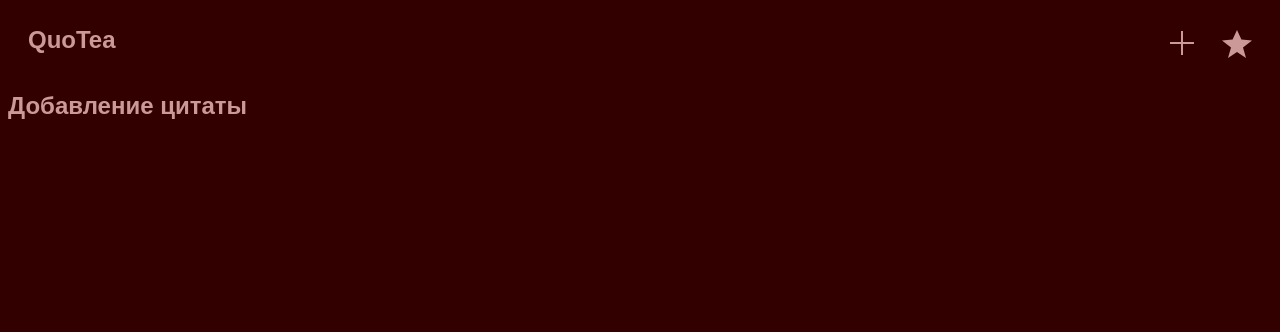
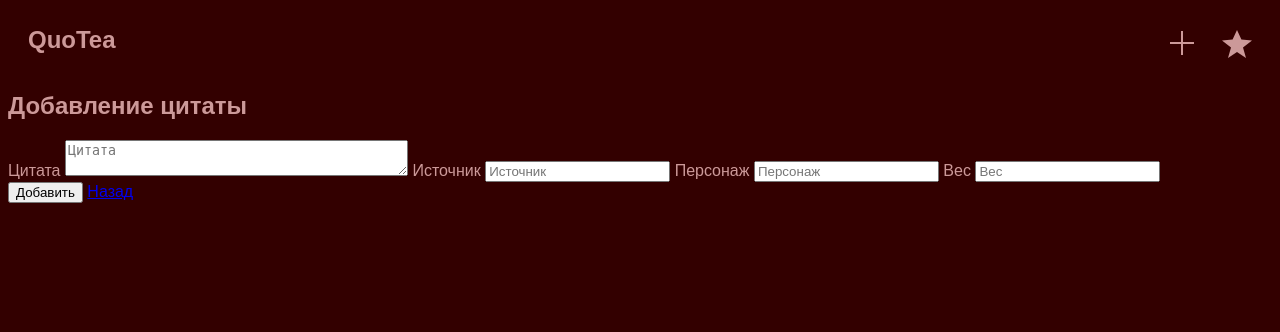
Before and after one commit to ararayay/quotea, a Django app: page /create_quote in a window 1280 px wide. Shown: the top 332 px of the page. Run offline with Django 5.2, Linux system fonts and the light colour scheme.

Commit message:
Add form for adding new quote with check for duplicates and source limitation

```diff
--- /dev/null
+++ b/quotea/app/forms.py
@@ -0,0 +1,25 @@
+from .models import Quotes
+from django.forms import ModelForm, TextInput, Textarea, NumberInput
+
+
+# Форма для добавления цитаты
+class AddQuote(ModelForm):
+    class Meta:
+        model = Quotes
+        fields = ['quote', 'source', 'character', 'weight']
+
+        widgets = {
+            'quote': Textarea(attrs={
+                'placeholder': 'Цитата',
+                'rows': 2
+            }),
+            'source': TextInput(attrs={
+                'placeholder': 'Источник'
+            }),
+            'character': TextInput(attrs={
+                'placeholder': 'Персонаж'
+            }),
+            'weight': NumberInput(attrs={
+                'placeholder': 'Вес'
+            }),
+        }
--- a/quotea/app/models.py
+++ b/quotea/app/models.py
@@ -6,6 +6,6 @@ class Quotes(models.Model):
     source = models.CharField(max_length=100)
     character = models.CharField(max_length=100)
     weight = models.IntegerField()
-    views = models.IntegerField()
-    likes = models.IntegerField()
-    dislikes = models.IntegerField()
+    views = models.IntegerField(default=0)
+    likes = models.IntegerField(default=0)
+    dislikes = models.IntegerField(default=0)
--- a/quotea/app/templates/create_quote.html
+++ b/quotea/app/templates/create_quote.html
@@ -6,5 +6,35 @@
 
 	<div class="create-container">
 		<h2>Добавление цитаты</h2>
+    <form method="post" enctype="multipart/form-data" class="create-form">
+			{% csrf_token %}
+
+			{% if form.non_field_errors %}
+				<div class="form-error">
+					{% for error in form.non_field_errors %}
+						<small>{{ error }}</small>
+					{% endfor %}
+				</div>
+			{% endif %}
+
+			<div class="create-form-labels">
+				<label>Цитата</label>
+				{{ form.quote }}
+
+				<label>Источник</label>
+				{{ form.source }}
+
+				<label>Персонаж</label>
+				{{ form.character }}
+
+				<label>Вес</label>
+				{{ form.weight }}
+			</div>
+
+			<div class="buttons-container">
+				<button type="submit" class="save-btn">Добавить</button>
+				<a href="{% url 'home' %}" class="back-btn">Назад</a>
+			</div>
+		</form>
 	</div>
 {% endblock %}
--- a/quotea/app/views.py
+++ b/quotea/app/views.py
@@ -1,6 +1,8 @@
-from django.shortcuts import render
+from django.shortcuts import render, redirect
 from django.http import HttpRequest, HttpResponse
+from django.contrib import messages
 from .models import Quotes
+from .forms import AddQuote
 import random
 
 
@@ -24,7 +26,27 @@ def home(request: HttpRequest) -> HttpResponse:
     return render(request, "random_quote.html", {"data": random_quote_data})
 
 def create_quote(request: HttpRequest) -> HttpResponse:
-    return render(request, "create_quote.html")
+    # Если введены данные и отправлена форма, то добавляем цитату в бд
+    if request.method == 'POST':
+        add_form = AddQuote(request.POST)
+        if add_form.is_valid():
+            new_quote = add_form.save(commit=False)
+
+            # Проверка на дубликат
+            if Quotes.objects.filter(quote=new_quote.quote).exists():
+                messages.error(request, 'Такая цитата уже есть.')
+            else:
+                # Проверка на количество цитат одного источника
+                if Quotes.objects.filter(source=new_quote.source).count() == 3:
+                    messages.error(request, 'У одного источника не должно быть больше 3 цитат.')
+                else:
+                    new_quote.save()
+            return redirect('home')
+
+    # Если запрошена страница, выводим форму
+    else:
+        add_form = AddQuote()
+        return render(request, "create_quote.html", {"form": add_form})
 
 def popular_quotes(request: HttpRequest) -> HttpResponse:
     # Сортировка по лайкам и выбор первых 10 цитат
```
Also changed, not shown: quotea/app/templates/random_quote.html (+11 -0 lines).
